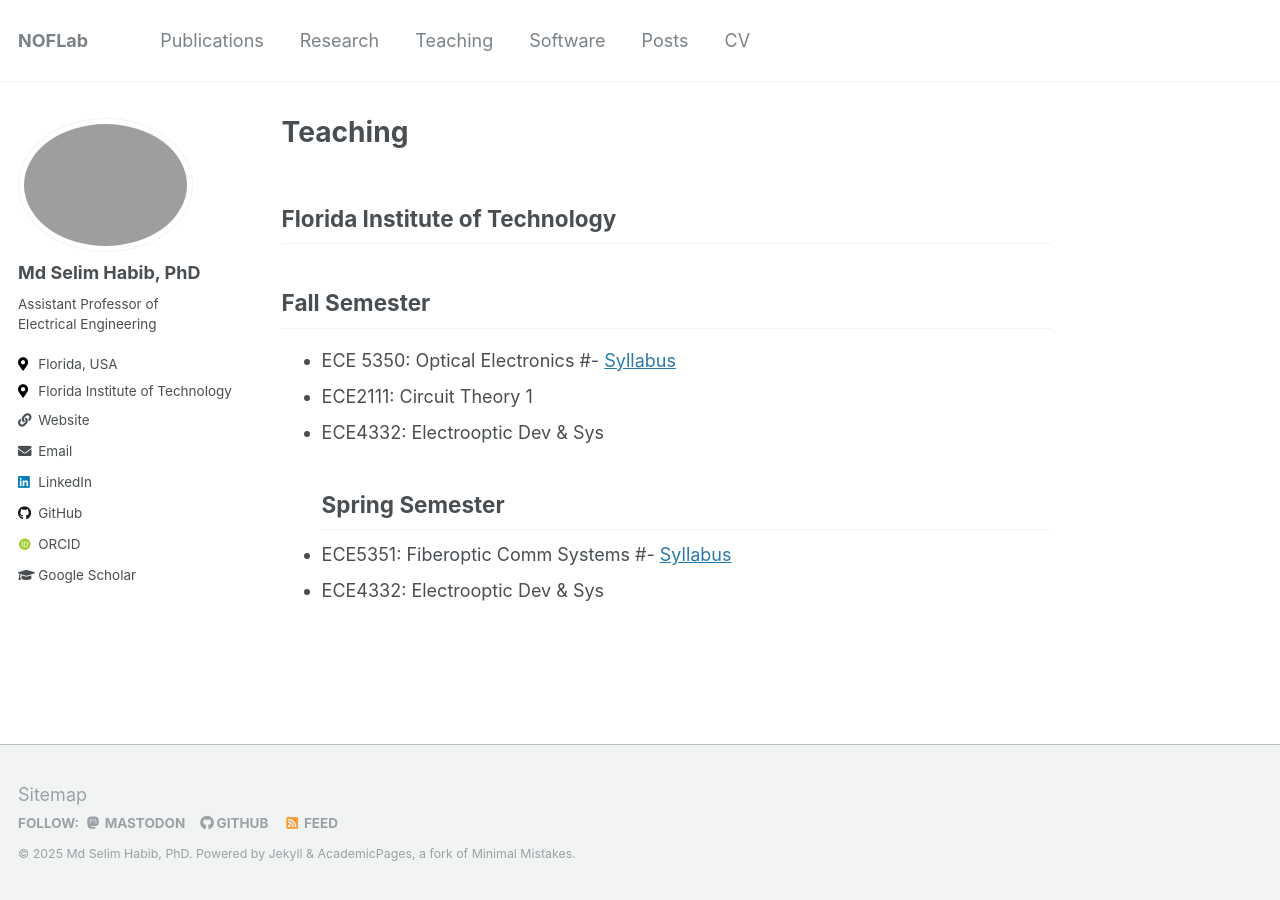
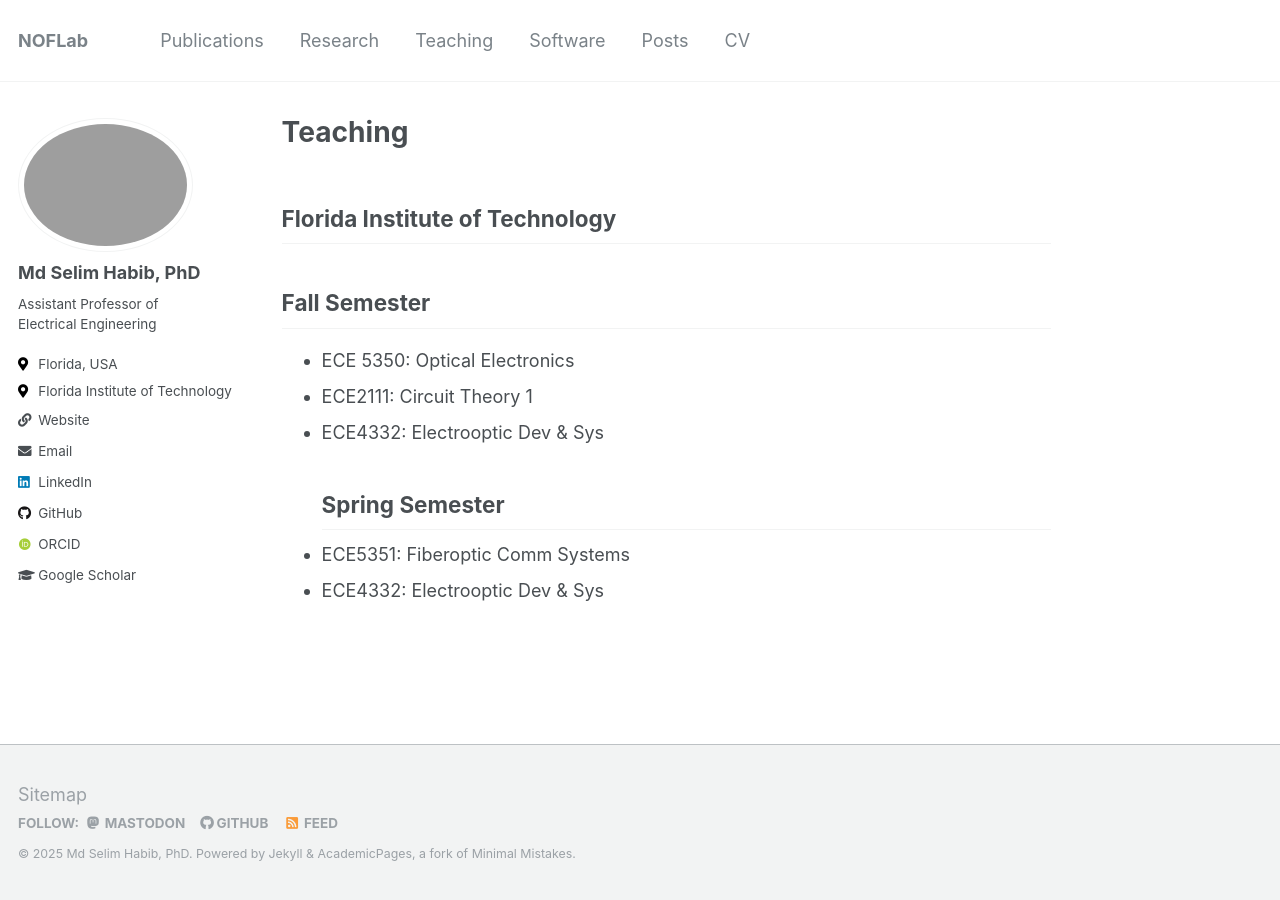
Before and after one commit to mhabib73/NOFLab.github.io, a Jekyll site: the page built from _pages/teaching.md, in a window 1280 px wide. Built offline with Jekyll 4.4.1, drawn with Linux system fonts in a browser that asks for light colours; some web fonts are replaced.

Commit message:
Update teaching.md
Signed-off-by: Md Selim Habib <selim041073@gmail.com>

```diff
--- a/_pages/teaching.md
+++ b/_pages/teaching.md
@@ -6,10 +6,8 @@ title: "Teaching"
 ## Florida Institute of Technology
 ## Fall Semester
 - ECE 5350: Optical Electronics
-    #- [Syllabus](/files/pdf/teaching/PS 3090 Syllabus.pdf)
 -  ECE2111: Circuit Theory 1
 -  ECE4332: Electrooptic Dev & Sys
 ## Spring Semester
 -  ECE5351: Fiberoptic Comm Systems
-    #- [Syllabus](/files/pdf/teaching/PS 3090 Syllabus.pdf)
 -   ECE4332: Electrooptic Dev & Sys
```
